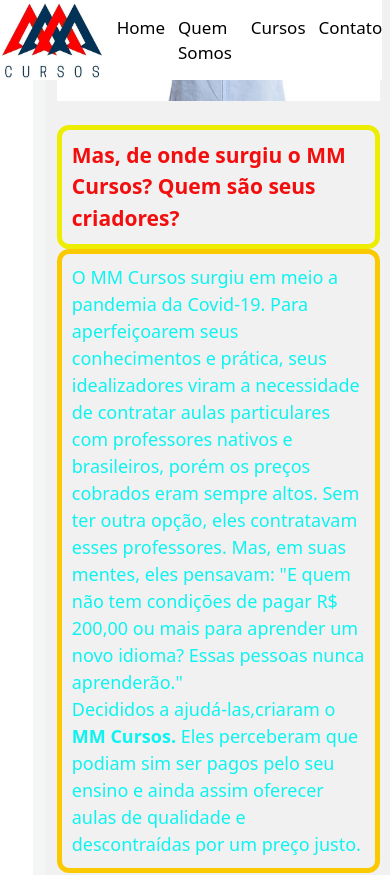
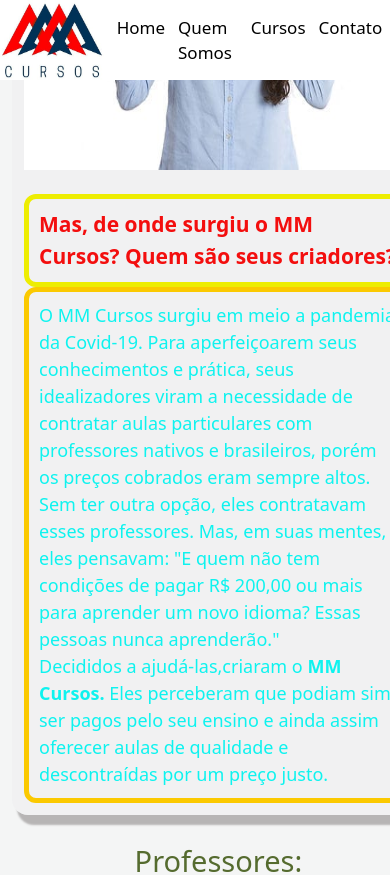
Before and after one commit to Diogobispopereira/mm-curso, a React (Vite) app: page /quemSomos in a window 390 px wide. Shown: the top 875 px of the page. Built offline with nearby package versions, Linux system fonts and the light colour scheme.

Commit message:
atualizando curso de ingles e espanhol

```diff
--- a/src/Componentes/LinkRouter/Rotas/QuemSomos/quemSomos.module.css
+++ b/src/Componentes/LinkRouter/Rotas/QuemSomos/quemSomos.module.css
@@ -156,6 +156,8 @@
             width: 90%;
         }
   }
-  @media screen and (max-width: 460px) {
-
+  @media screen and (max-width: 470px) {
+    .quemSomosContainer{
+        width: 100%;
+    }
   }
```
